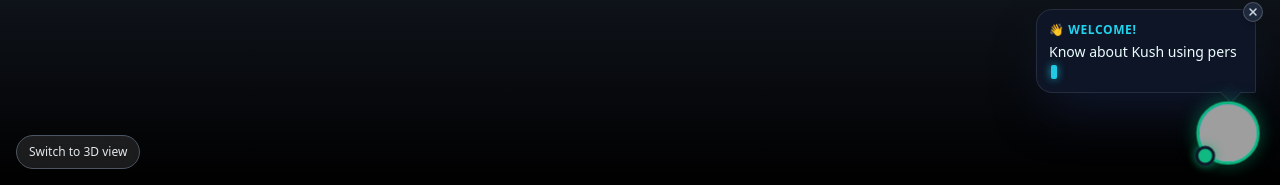
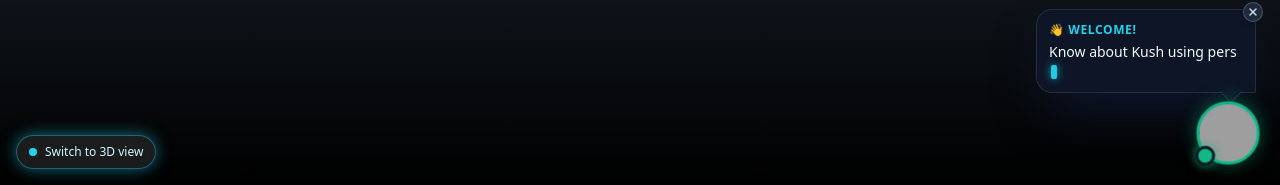
Before and after one commit to KushKK29/kush-portfolio, a React (Vite) app: page / in a window 1280 px wide. Shown: the part 615-800 px from the top of the page. Built offline with nearby package versions, Linux system fonts and the light colour scheme; grey boxes are pictures that could not be loaded.

Commit message:
new-3d-design

```diff
--- a/src/componenets/Home.jsx
+++ b/src/componenets/Home.jsx
@@ -79,8 +79,18 @@ const Home = () => {
   const modeToggle = canUse3D && (
     <button
       onClick={toggleMode}
-      className="fixed bottom-4 left-4 z-50 bg-white/10 backdrop-blur-md border border-gray-600 text-gray-200 text-xs px-3 py-2 rounded-full hover:bg-white/20"
+      className={`fixed bottom-4 left-4 z-50 flex items-center gap-2 bg-white/10 backdrop-blur-md border text-xs px-3 py-2 rounded-full transition-colors ${
+        mode === "3d"
+          ? "border-gray-600 text-gray-200 hover:bg-white/20"
+          : "border-cyan-400/40 text-cyan-100 shadow-[0_0_16px_rgba(34,211,238,0.5)] hover:bg-white/20"
+      }`}
     >
+      {mode !== "3d" && (
+        <span className="relative flex h-2 w-2">
+          <span className="absolute inline-flex h-full w-full animate-ping rounded-full bg-cyan-400 opacity-75" />
+          <span className="relative inline-flex h-2 w-2 rounded-full bg-cyan-400" />
+        </span>
+      )}
       {mode === "3d" ? "Switch to classic view" : "Switch to 3D view"}
     </button>
   );
```
